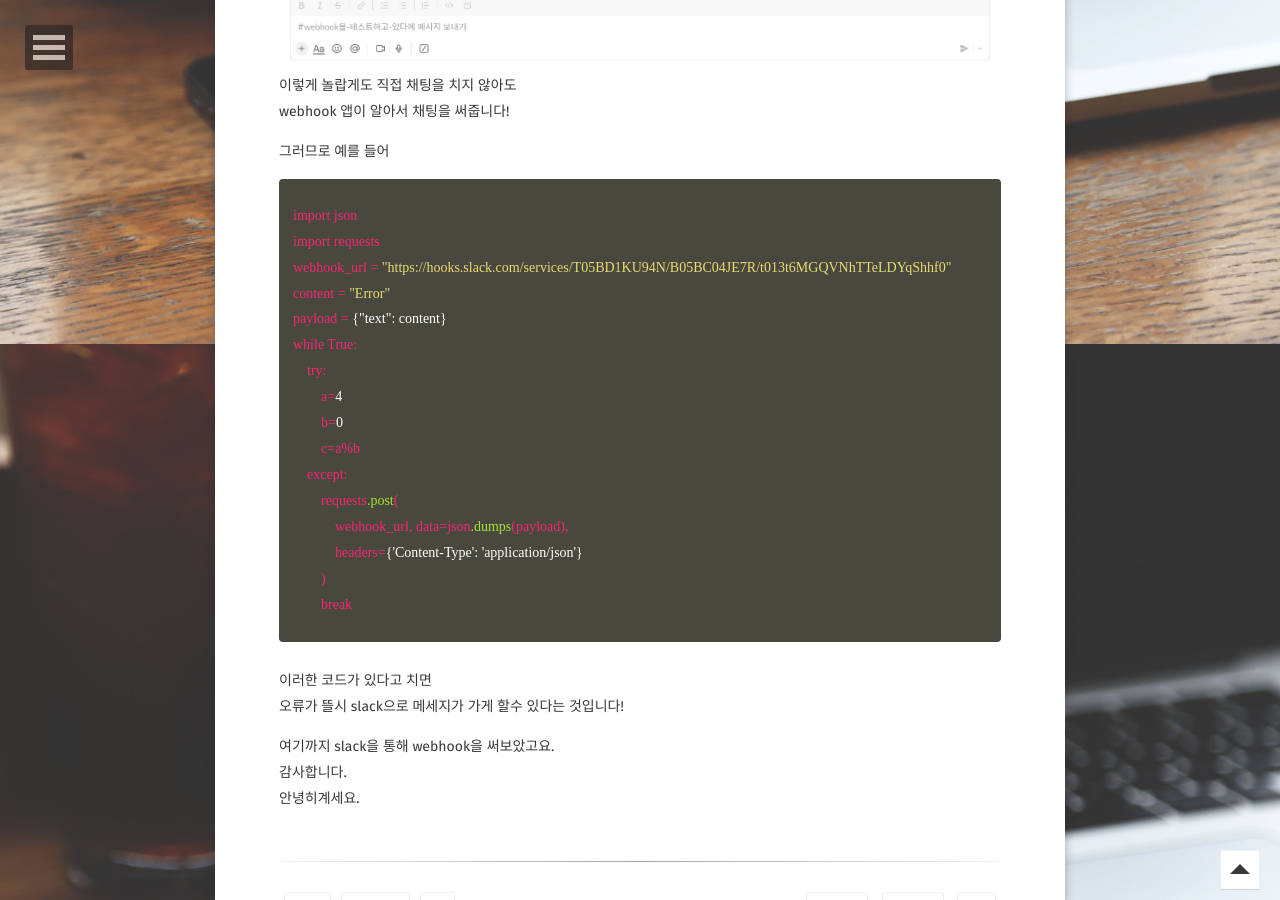
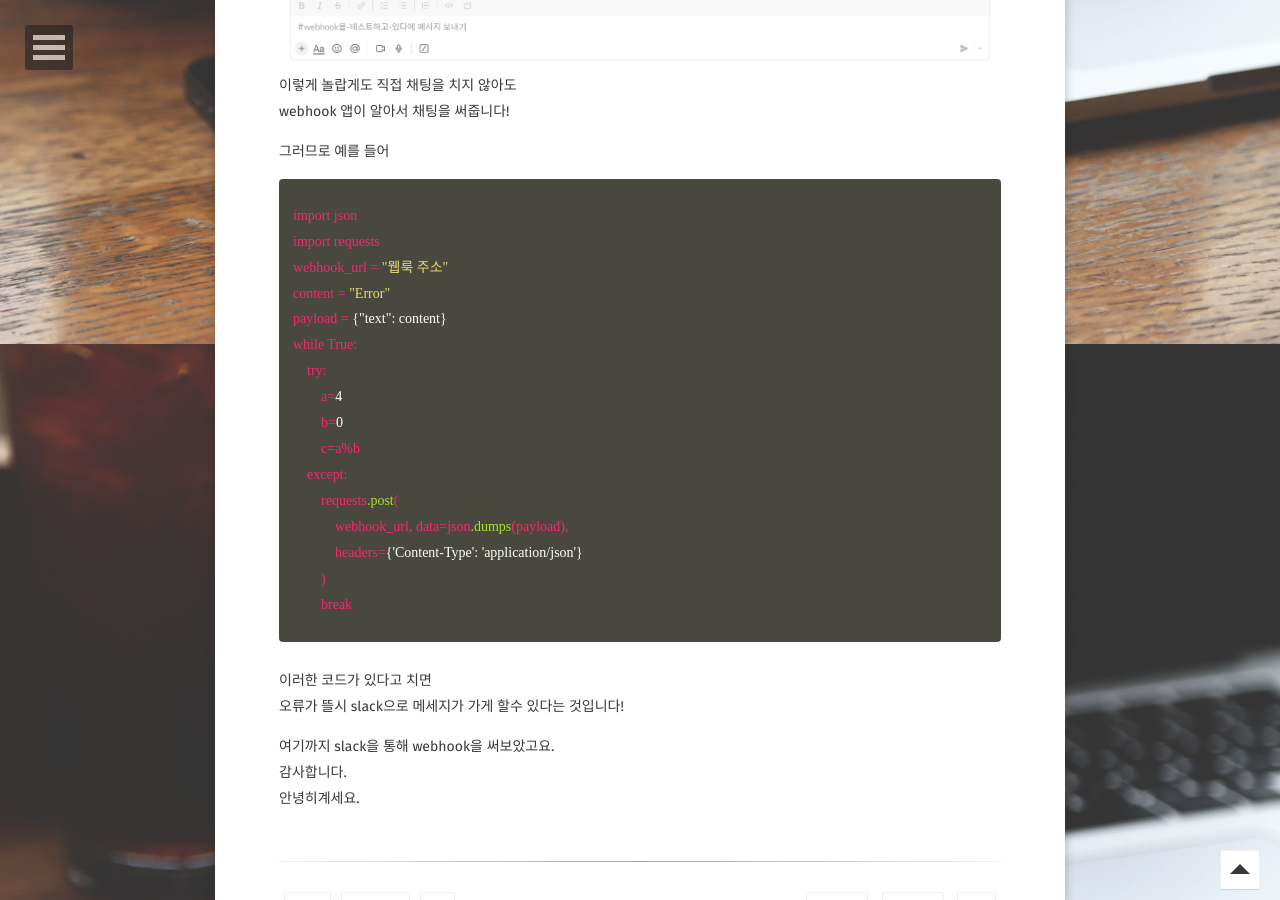
Before and after one commit to myh518/myh518.github.com, a Jekyll site: the page built from _posts/ETC/2023-06-08-[slack] webhook에 대해 알아보자.md, in a window 1280 px wide and 900 px high, scrolled down 7756 px. Built offline with Jekyll 4.4.1, drawn with Linux system fonts in a browser that asks for light colours; some web fonts are replaced; comment, search, counter and statistics services are not loaded.

Commit message:
Update 2023-06-08-[slack] webhook에 대해 알아보자.md

```diff
--- a/_posts/ETC/2023-06-08-[slack] webhook에 대해 알아보자.md
+++ b/_posts/ETC/2023-06-08-[slack] webhook에 대해 알아보자.md
@@ -108,7 +108,7 @@ webhook 앱이 알아서 채팅을 써줍니다!
 {% highlight css %}
 import json
 import requests
-webhook_url = "https://hooks.slack.com/services/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"
+webhook_url = "웹룩 주소"
 content = "Error"
 payload = {"text": content}
 while True:
```
